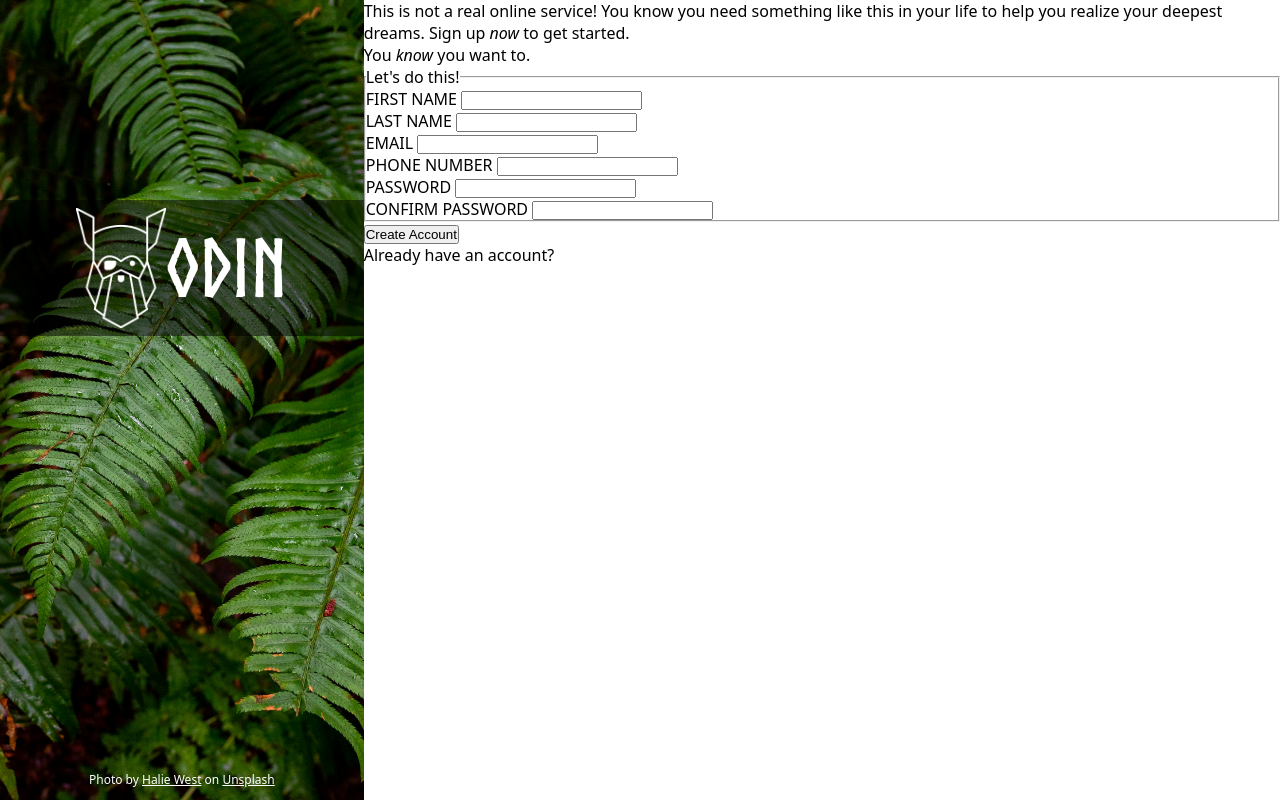
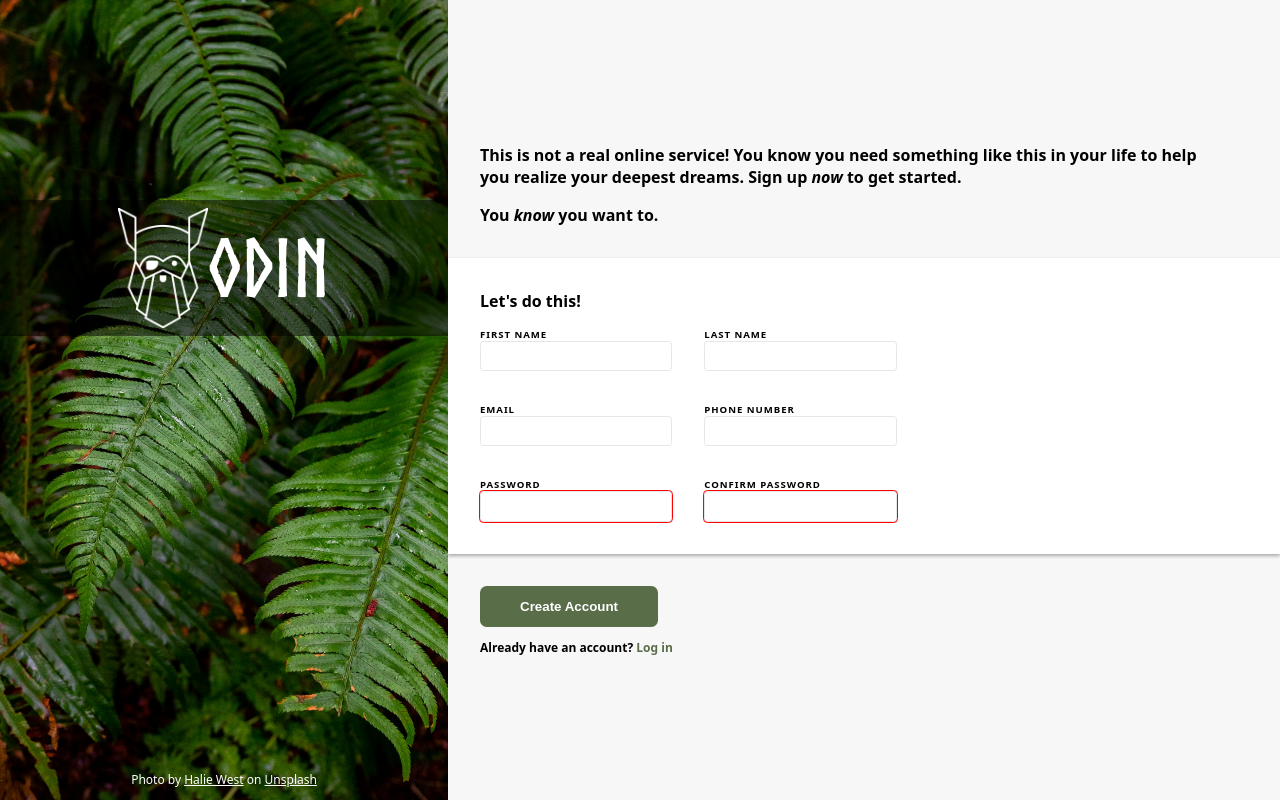
Before and after one commit to turik777/sing-up-form, a plain HTML site: page index.html in a window 1280 px wide. Drawn offline with Linux system fonts and the light colour scheme.

Commit message:
Add styles to content section

```diff
--- a/style.css
+++ b/style.css
@@ -12,7 +12,7 @@
 body {
     height: 100vh;
     display: flex;
-    overflow: hidden;
+    /* overflow: hidden; */
     font-family: system-ui, -apple-system, BlinkMacSystemFont, 'Segoe UI', Roboto, Oxygen, Ubuntu, Cantarell, 'Open Sans', 'Helvetica Neue', sans-serif;
 }
 
@@ -62,3 +62,103 @@ a {
     font-size: 10vh;
     font-family: Norse, system-ui, -apple-system, BlinkMacSystemFont, 'Segoe UI', Roboto, Oxygen, Ubuntu, Cantarell, 'Open Sans', 'Helvetica Neue', sans-serif;
 }
+
+.content {
+    width: 65%;
+    display: flex;
+    flex-direction: column;
+    justify-content: center;
+    font-weight: 600;
+    background-color: #F7F7F7;
+}
+
+.description {
+    padding: 2em;
+    margin-right: 3em;
+    /* max-width: 40em; */
+}
+
+.description p:first-child {
+    margin-bottom: 1em;
+}
+
+.form {
+    padding: 2em 2em;
+    box-shadow: 0 0.1em 0.3em #0000001F,
+                0 0.1em 0.2em #0000003D;
+    background-color: #FFFFFF;
+}
+
+fieldset {
+    border: none;
+}
+
+legend {
+    margin-bottom: 1em;
+}
+
+.inputs {
+    display: flex;
+    flex-wrap: wrap;
+    gap: 2em;
+    width: 30em;
+}
+
+.inputs p {
+    display: flex;
+    flex-direction: column;
+}
+
+label {
+    font-size: 0.6em;
+    letter-spacing: 0.1em;
+}
+
+input {
+    outline: none;
+    border: 1px solid #E5E7EB;
+    border-radius: 0.25em;
+    padding: 0.5em;
+}
+
+input:focus {
+    outline: 1px solid #0000FF;
+    box-shadow: 0 0.2em 0.6em #0000001F,
+                0 0.2em 0.4em #0000003D;
+}
+
+input:invalid {
+    outline: 1px solid #FF0000;
+}
+
+.account {
+    padding: 2em;
+}
+
+.account p {
+    margin-top: 1em;
+}
+
+.account button {
+    font-weight: 600;
+    border: none;
+    background-color: #596D48;
+    color: #FFFFFF;
+    padding: 1em 3em;
+    border-radius: 0.5em;
+}
+
+.account button:hover {
+    cursor: pointer;
+    background-color: #586B47B3;
+    color: #000000;
+}
+
+.account p {
+    font-size: 0.75em;
+}
+
+.account p a {
+    color: #596D48;
+    text-decoration: none;
+}
```
